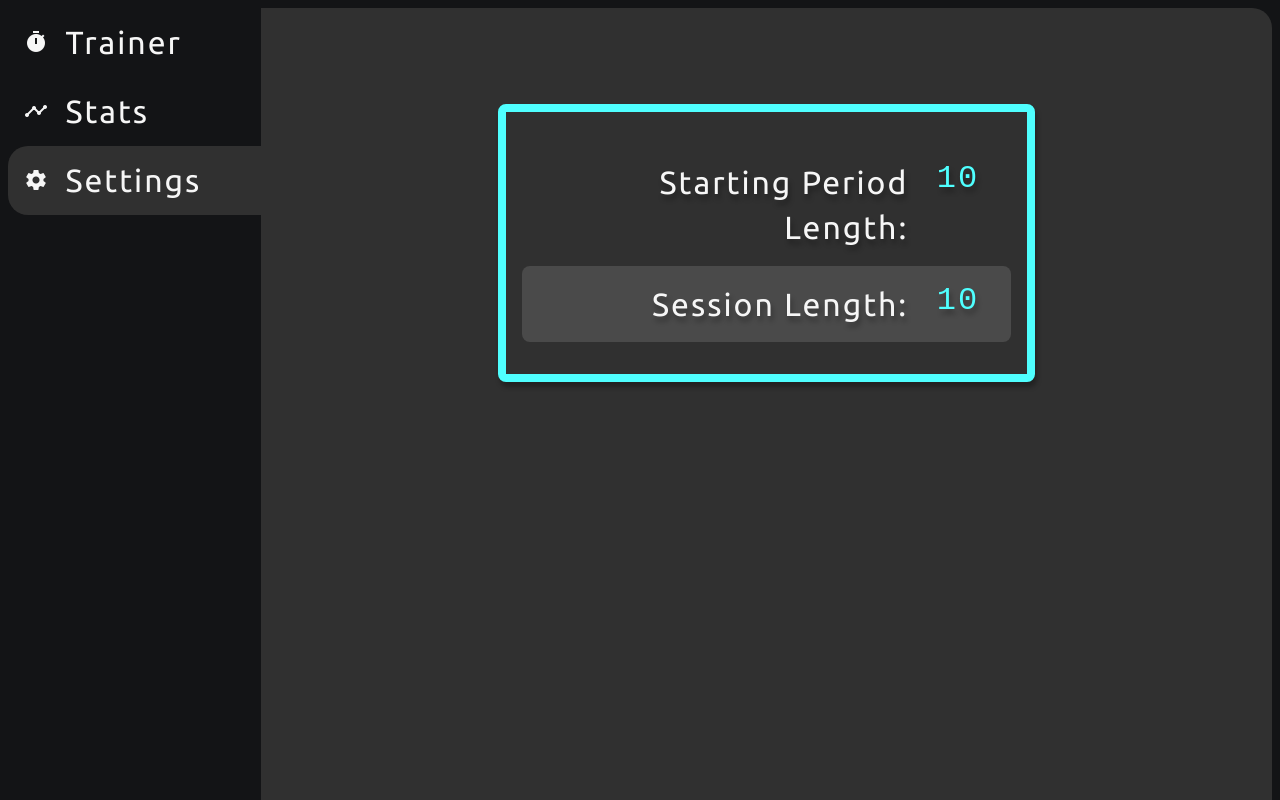
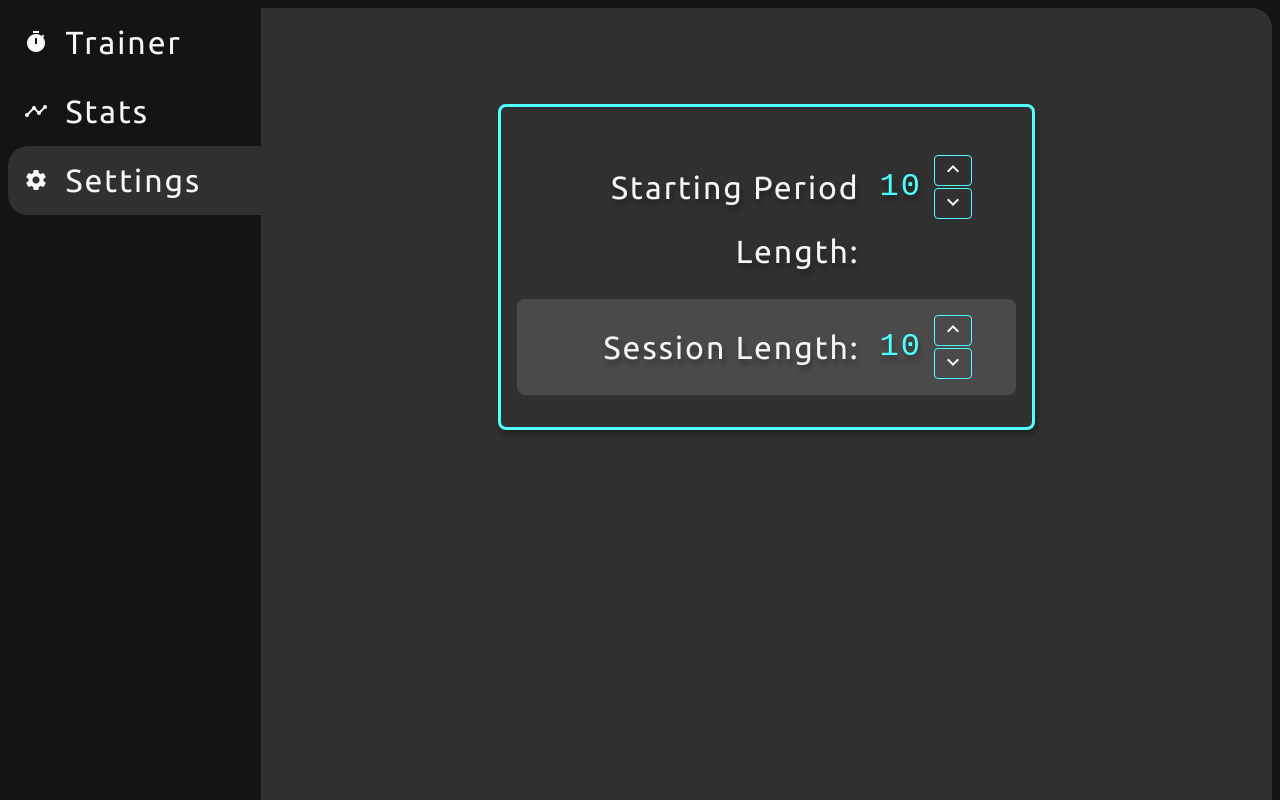
Before and after one commit to jaredami/meditation-trainer, an Angular app: page /settings in a window 1280 px wide. Shown: the top 800 px of the page. Built offline with nearby package versions, Linux system fonts and the light colour scheme; a web font is replaced by a local one; what @angular/fire would draw is missing.

Commit message:
Add settings buttons

```diff
--- a/src/app/components/settings/settings.component.html
+++ b/src/app/components/settings/settings.component.html
@@ -3,10 +3,26 @@
     <li class="settings-list__item">
       <span class="settings-list__label">Starting Period Length: </span>
       <span class="settings-list__figure">{{ settings.startingPeriodLength }}</span>
+      <div class="settings-list__btn-container">
+        <button class="settings-list__btn">
+          <i class="material-icons">keyboard_arrow_up</i>
+        </button>
+        <button class="settings-list__btn">
+          <i class="material-icons">keyboard_arrow_down</i>
+        </button>
+      </div>
     </li>
     <li class="settings-list__item">
       <span class="settings-list__label">Session Length: </span>
       <span class="settings-list__figure">{{ settings.startingSessionLength }}</span>
+      <div class="settings-list__btn-container">
+        <button class="settings-list__btn">
+          <i class="material-icons">keyboard_arrow_up</i>
+        </button>
+        <button class="settings-list__btn">
+          <i class="material-icons">keyboard_arrow_down</i>
+        </button>
+      </div>
     </li>
   </ul>
 </div>
--- a/src/app/components/settings/settings.component.scss
+++ b/src/app/components/settings/settings.component.scss
@@ -10,7 +10,7 @@
 }
 
 .settings-list {
-  border: 0.5rem solid $color-primary-0;
+  border: 0.2rem solid $color-primary-0;
   border-radius: 0.5rem;
   box-shadow: 2px 5px 5px rgba(0,0,0,0.3);
   font-size: 2rem;
@@ -23,7 +23,8 @@
   border-radius: 0.5rem;
   color: $color-white;
   display: grid;
-  grid-template-columns: 5fr 1fr;
+  grid-template-columns: 5fr 1fr 1fr;
+  line-height: 2;
   padding: 1rem 2rem;
 }
 
@@ -31,12 +32,39 @@
   background: lighten($color-dark-gray, 10%);
 }
 
-.settings-list__label {
-  line-height: 1.4;
-}
-
 .settings-list__figure {
   color: $color-primary-0;
   font-family: $font-nova;
-  vertical-align: middle;
 }
+
+.settings-list__btn-container {
+  display: flex;
+  flex-direction: column;
+  align-items: center;
+}
+
+.settings-list__btn {
+  background: transparent;
+  border: 0.1rem solid $color-primary-0;
+  border-radius: 4px;
+  color: $color-white;
+
+  &:hover {
+    cursor: pointer;
+    filter: brightness(150%);
+    animation: scale-up-center 0.2s cubic-bezier(0.390, 0.575, 0.565, 1.000) both;
+  }
+}
+
+.settings-list__btn:nth-child(odd) {
+  margin-bottom: 0.1rem;
+}
+
+@keyframes scale-up-center {
+  0% {
+    transform: scale(1);
+  }
+  100% {
+    transform: scale(1.05);
+  }
+}
--- a/src/app/components/stats/stats.component.scss
+++ b/src/app/components/stats/stats.component.scss
@@ -10,7 +10,7 @@
 }
 
 .stats-list {
-  border: 0.5rem solid $color-primary-0;
+  border: 0.2rem solid $color-primary-0;
   border-radius: 0.5rem;
   box-shadow: 2px 5px 5px rgba(0,0,0,0.3);
   font-size: 2rem;
```
